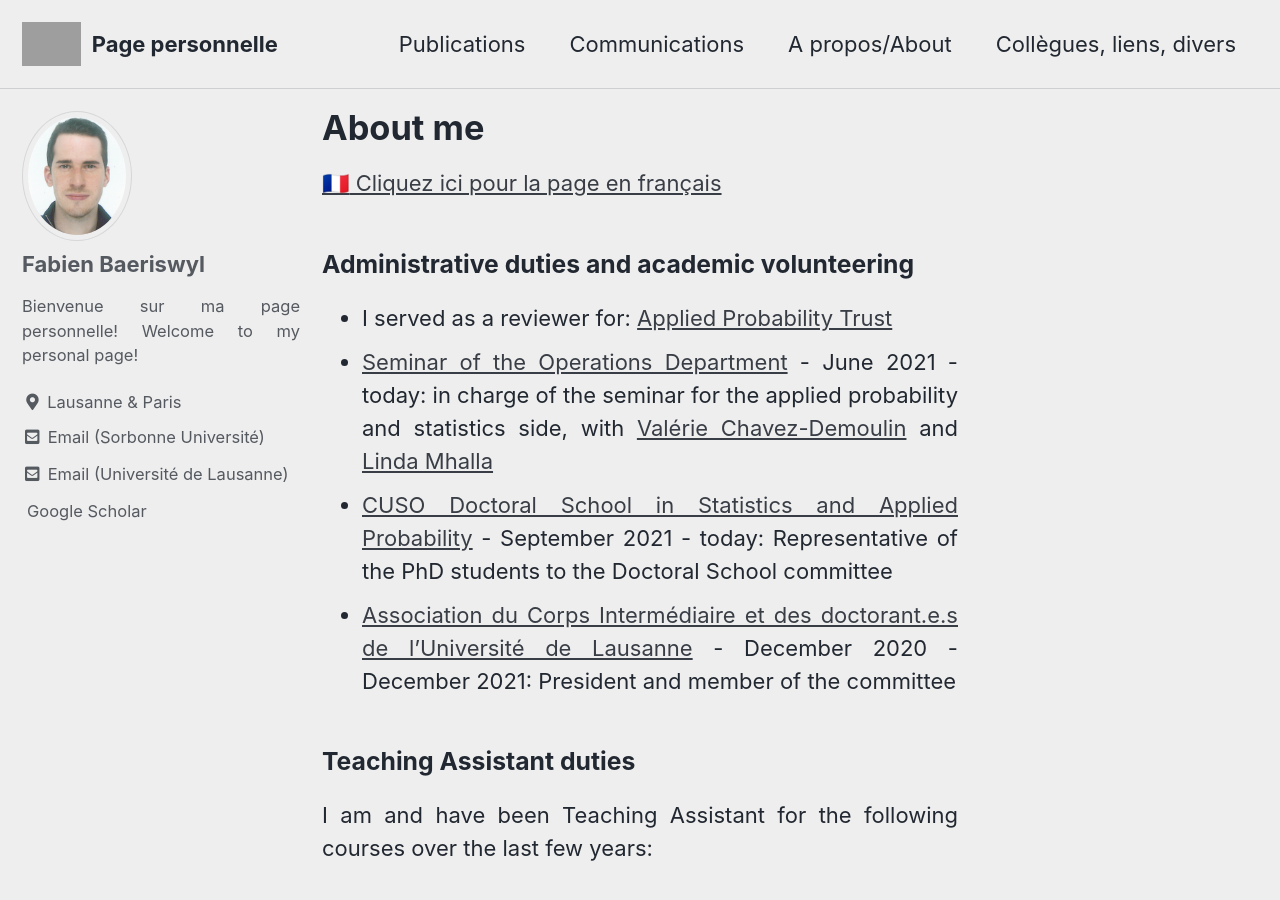
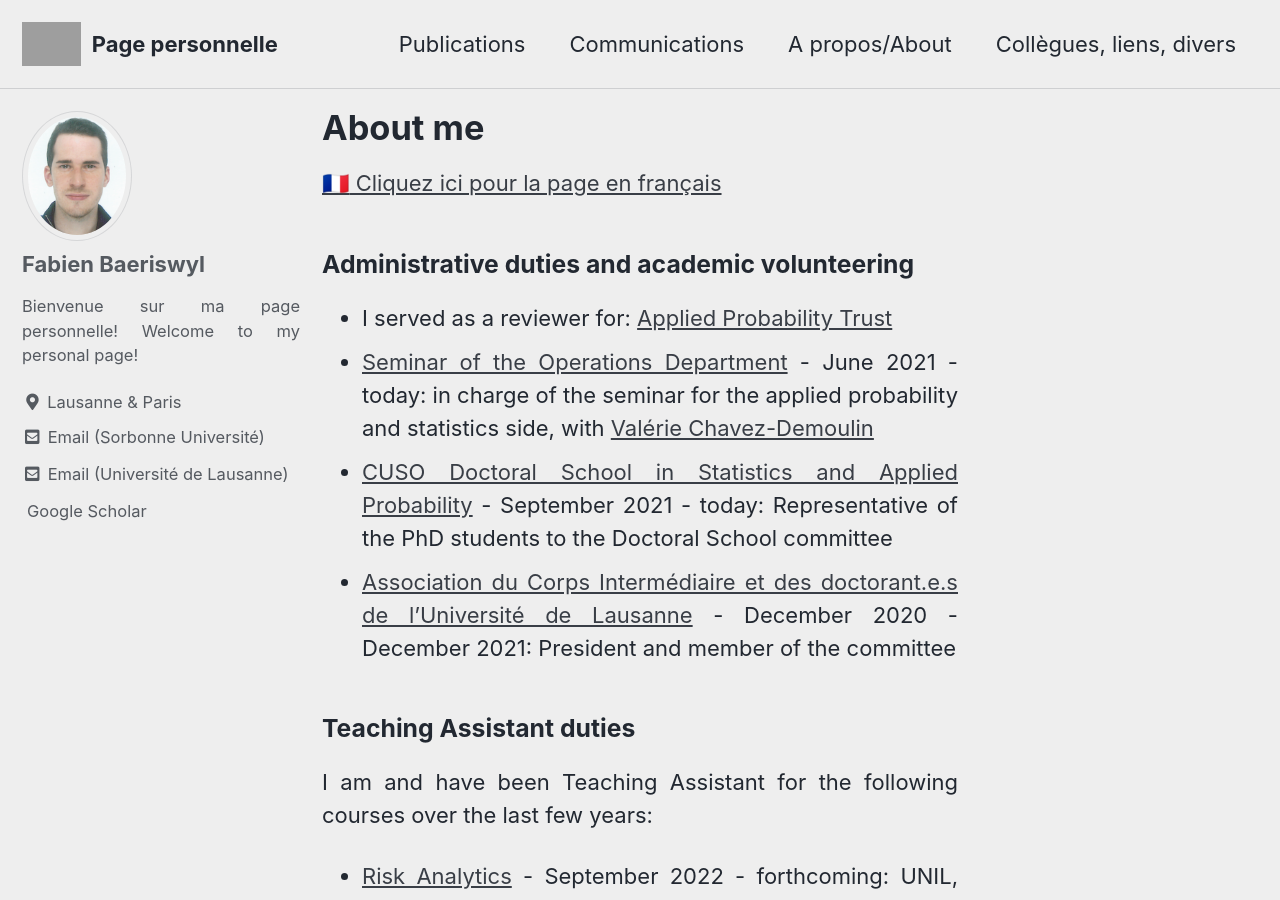
Before and after one commit to hplaninic/hrvoje.planinic.github.io, a Jekyll site: the page built from _pages/about-en.md, in a window 1280 px wide and 900 px high. Built offline with Jekyll 4.4.1, drawn with Linux system fonts in a browser that asks for light colours; cached includes are drawn as plain includes; emoji names are drawn with the system emoji font; a style sheet for code colours, icons or effects is not loaded; grey boxes are pictures that could not be loaded.

Commit message:
Update about-en.md

```diff
--- a/_pages/about-en.md
+++ b/_pages/about-en.md
@@ -11,7 +11,7 @@ author_profile: true
 ### Administrative duties and academic volunteering
 
 - I served as a reviewer for: [Applied Probability Trust](https://www.cambridge.org/core/societies/applied-probability-trust)
-- [Seminar of the Operations Department](https://do-seminar-unil.github.io) - June 2021 - today: in charge of the seminar for the applied probability and statistics side, with [Valérie Chavez-Demoulin](https://hecnet.unil.ch/hec/recherche/fiche?pnom=vchavez&dyn_lang=fr) and [Linda Mhalla](https://lindamhalla.netlify.app)
+- [Seminar of the Operations Department](https://do-seminar-unil.github.io) - June 2021 - today: in charge of the seminar for the applied probability and statistics side, with [Valérie Chavez-Demoulin](www.unil.ch/unisciences/valeriechavez)
 - [CUSO Doctoral School in Statistics and Applied Probability](https://statistique.cuso.ch/accueil) - September 2021 - today: Representative of the PhD students to the Doctoral School committee
 - [Association du Corps Intermédiaire et des doctorant.e.s de l'Université de Lausanne](https://wp.unil.ch/acidul/) - December 2020 - December 2021: President and member of the committee
 
```
